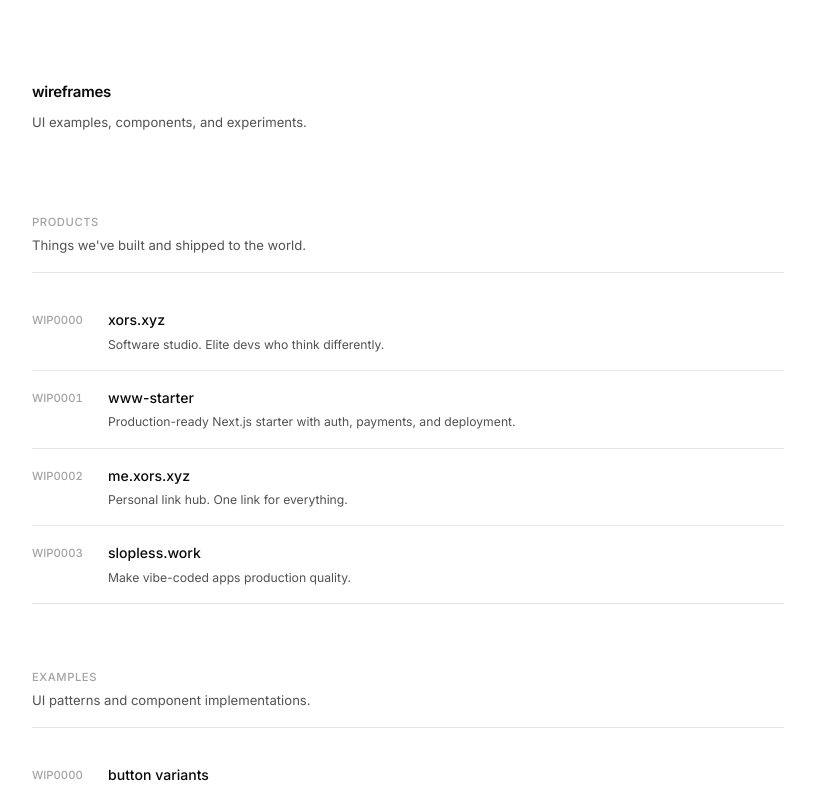
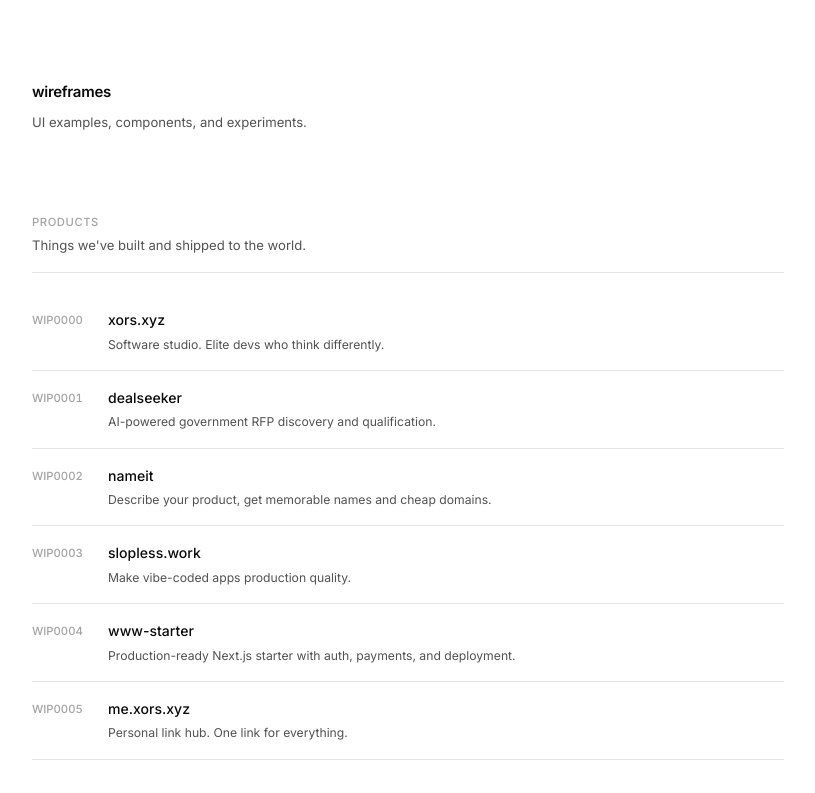
Before and after one commit to xors-software/wireframes, a Next.js app: page / in a window 1280 px wide. Shown: the top 793 px of the page, without its empty margins (232-1047 px from the left). Built offline with nearby package versions, Linux system fonts and the light colour scheme.

Commit message:
feat: Add DealSeeker & NameIt to products list

```diff
--- a/src/app/page.tsx
+++ b/src/app/page.tsx
@@ -17,21 +17,33 @@
   },
   {
     id: 1,
-    label: 'www-starter',
-    description: 'Production-ready Next.js starter with auth, payments, and deployment.',
-    href: 'https://github.com/xors-software/www-starter',
+    label: 'dealseeker',
+    description: 'AI-powered government RFP discovery and qualification.',
+    href: 'https://dealseeker.xors.xyz',
   },
   {
     id: 2,
-    label: 'me.xors.xyz',
-    description: 'Personal link hub. One link for everything.',
-    href: 'https://me.xors.xyz',
+    label: 'nameit',
+    description: 'Describe your product, get memorable names and cheap domains.',
+    href: 'https://nameit.up.railway.app',
   },
   {
     id: 3,
     label: 'slopless.work',
     description: 'Make vibe-coded apps production quality.',
     href: 'https://slopless.work',
+  },
+  {
+    id: 4,
+    label: 'www-starter',
+    description: 'Production-ready Next.js starter with auth, payments, and deployment.',
+    href: 'https://github.com/xors-software/www-starter',
+  },
+  {
+    id: 5,
+    label: 'me.xors.xyz',
+    description: 'Personal link hub. One link for everything.',
+    href: 'https://me.xors.xyz',
   },
 ]
 
```
